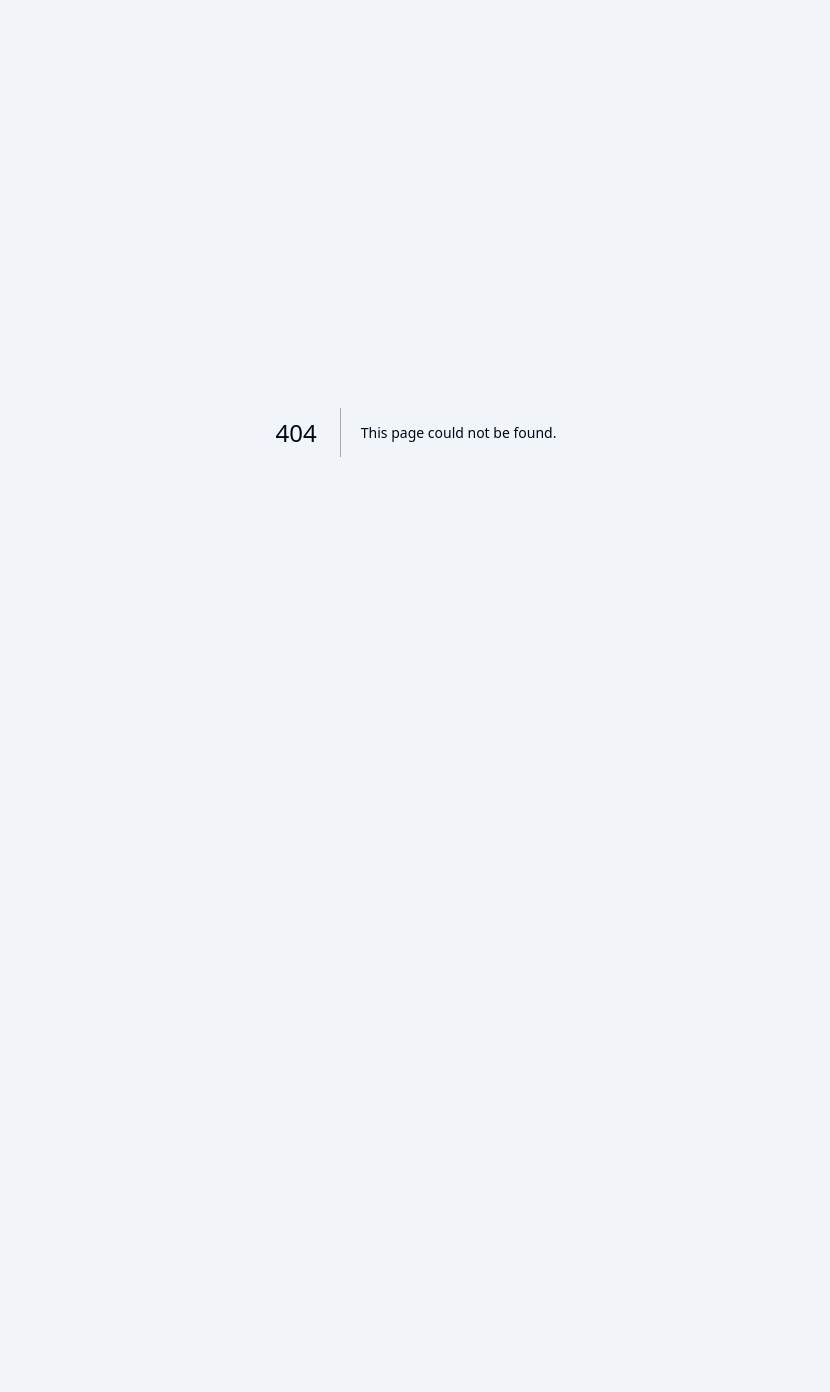
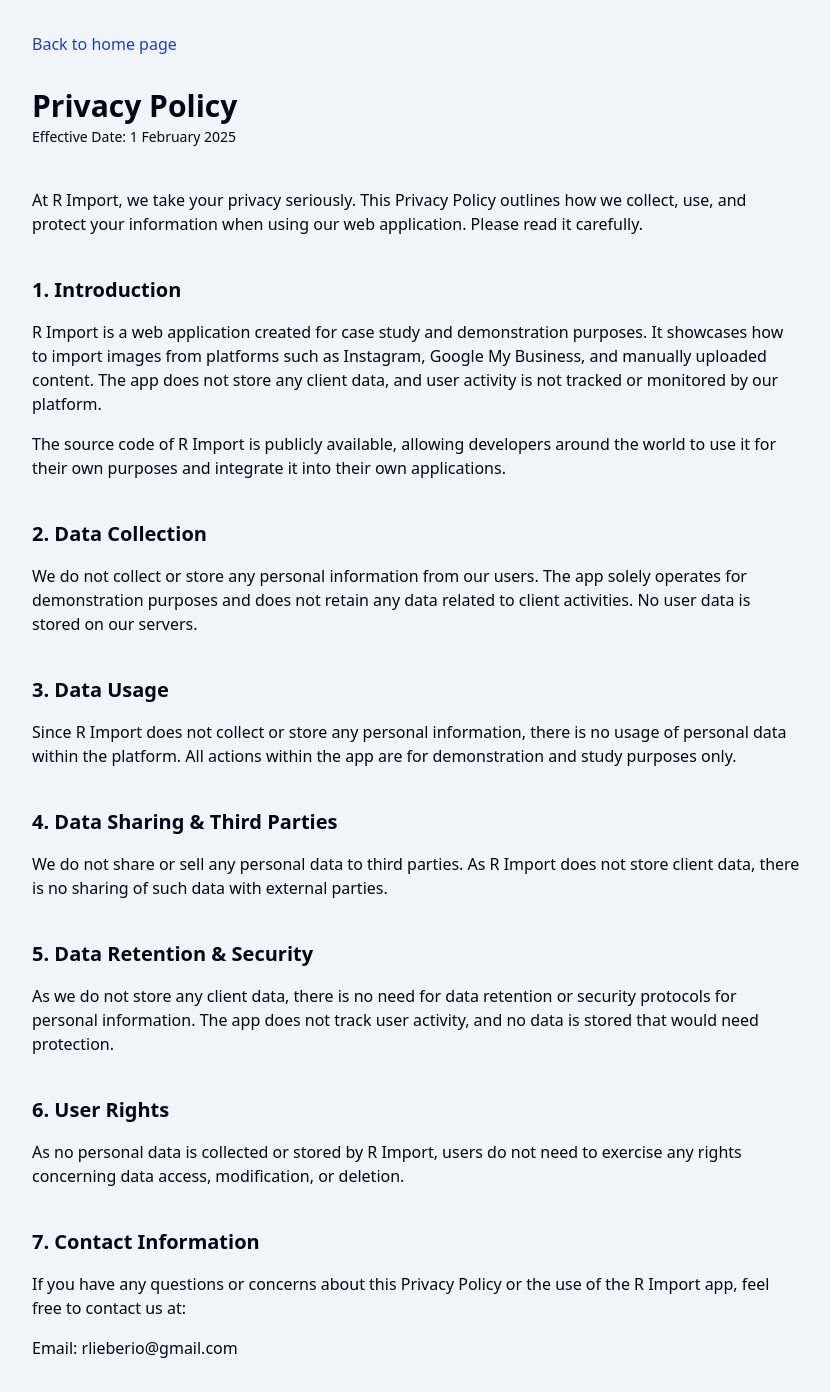
Before and after one commit to RichardoLieberio/R-Import, a Next.js app: page /privacy-policy in a window 1280 px wide. Before the commit this address had no page. Shown: the whole page, without its empty margins (224-1054 px from the left). Before the commit the page ends 864 px from the top, so only its background shows below. Built offline with nearby package versions, Linux system fonts and the light colour scheme.

Commit message:
Created MediumLayout and custom Link component. Created privacy policy page

```diff
--- a/src/app/layout.jsx
+++ b/src/app/layout.jsx
@@ -8,7 +8,7 @@
 export default function RootLayout({ children }) {
     return (
         <html>
-            <body className="p-8 text-base text-slate-950 bg-slate-100">
+            <body className="min-w-80 p-8 text-base text-slate-950 bg-slate-100">
                 { children }
             </body>
         </html>
--- a/src/app/page.jsx
+++ b/src/app/page.jsx
@@ -1,3 +1,5 @@
+import MediumLayout from '@components/MediumLayout';
+import Link from '@components/Link';
 import InstagramButton from './_components/InstagramButton';
 import GmbButton from './_components/GmbButton';
 import ManualButton from './_components/ManualButton';
@@ -6,19 +8,20 @@
     const { code } = await searchParams;
 
     return (
-        <>
-            <header className="w-fit mx-auto">
+        <MediumLayout>
+            <Link href="/privacy-policy">Privacy policy</Link>
+            <header className="mt-8 w-fit mx-auto">
                 <div className="flex items-center gap-4">
                     <div className="w-full h-px bg-slate-900"></div>
                     <span className="whitespace-nowrap">Import images</span>
                     <div className="w-full h-px bg-slate-900"></div>
                 </div>
-                <div className="mt-4 grid grid-cols-3 gap-4">
+                <div className="mt-4 grid grid-cols-1 md:grid-cols-3 gap-4">
                     <InstagramButton />
                     <GmbButton />
                     <ManualButton />
                 </div>
             </header>
-        </>
+        </MediumLayout>
     );
 }
--- /dev/null
+++ b/src/app/privacy-policy/page.jsx
@@ -0,0 +1,47 @@
+import MediumLayout from '@components/MediumLayout';
+import Link from '@components/Link';
+
+export default function PrivacyPolicyPage() {
+    return (
+        <MediumLayout>
+            <Link href="/">Back to home page</Link>
+            <article className="mt-8 flex flex-col gap-10">
+                <div>
+                    <h1 className="text-3xl font-semibold">Privacy Policy</h1>
+                    <small className="text-sm">Effective Date: 1 February 2025</small>
+                </div>
+                <div>At R Import, we take your privacy seriously. This Privacy Policy outlines how we collect, use, and protect your information when using our web application. Please read it carefully.</div>
+                <div className="flex flex-col gap-4">
+                    <h2 className="text-xl font-semibold">1. Introduction</h2>
+                    <p>R Import is a web application created for case study and demonstration purposes. It showcases how to import images from platforms such as Instagram, Google My Business, and manually uploaded content. The app does not store any client data, and user activity is not tracked or monitored by our platform.</p>
+                    <p>The source code of R Import is publicly available, allowing developers around the world to use it for their own purposes and integrate it into their own applications.</p>
+                </div>
+                <div className="flex flex-col gap-4">
+                    <h2 className="text-xl font-semibold">2. Data Collection</h2>
+                    <p>We do not collect or store any personal information from our users. The app solely operates for demonstration purposes and does not retain any data related to client activities. No user data is stored on our servers.</p>
+                </div>
+                <div className="flex flex-col gap-4">
+                    <h2 className="text-xl font-semibold">3. Data Usage</h2>
+                    <p>Since R Import does not collect or store any personal information, there is no usage of personal data within the platform. All actions within the app are for demonstration and study purposes only.</p>
+                </div>
+                <div className="flex flex-col gap-4">
+                    <h2 className="text-xl font-semibold">4. Data Sharing & Third Parties</h2>
+                    <p>We do not share or sell any personal data to third parties. As R Import does not store client data, there is no sharing of such data with external parties.</p>
+                </div>
+                <div className="flex flex-col gap-4">
+                    <h2 className="text-xl font-semibold">5. Data Retention & Security</h2>
+                    <p>As we do not store any client data, there is no need for data retention or security protocols for personal information. The app does not track user activity, and no data is stored that would need protection.</p>
+                </div>
+                <div className="flex flex-col gap-4">
+                    <h2 className="text-xl font-semibold">6. User Rights</h2>
+                    <p>As no personal data is collected or stored by R Import, users do not need to exercise any rights concerning data access, modification, or deletion.</p>
+                </div>
+                <div className="flex flex-col gap-4">
+                    <h2 className="text-xl font-semibold">7. Contact Information</h2>
+                    <p>If you have any questions or concerns about this Privacy Policy or the use of the R Import app, feel free to contact us at:</p>
+                    <p>Email: rlieberio@gmail.com</p>
+                </div>
+            </article>
+        </MediumLayout>
+    );
+}
--- /dev/null
+++ b/src/components/Link.jsx
@@ -0,0 +1,9 @@
+import NextLink from 'next/link';
+
+export default function Link({ children, ...props }) {
+    return (
+        <NextLink {...props} className="text-blue-800 hover:underline">
+            { children }
+        </NextLink>
+    );
+}
--- /dev/null
+++ b/src/components/MediumLayout.jsx
@@ -0,0 +1,7 @@
+export default function MediumLayout({ children }) {
+    return (
+        <div className="mx-auto max-w-3xl">
+            { children }
+        </div>
+    );
+}
```
